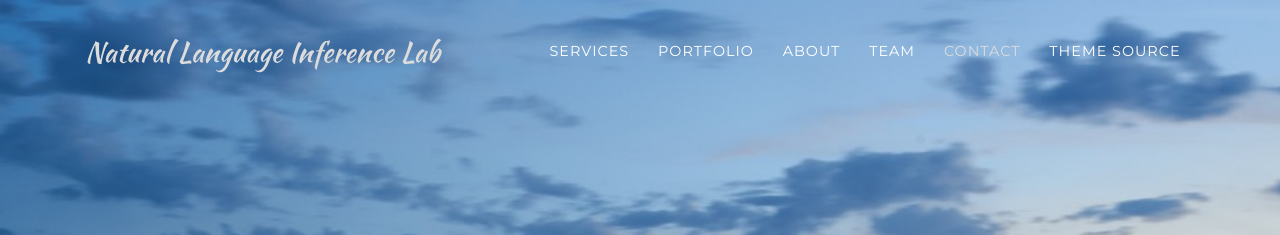
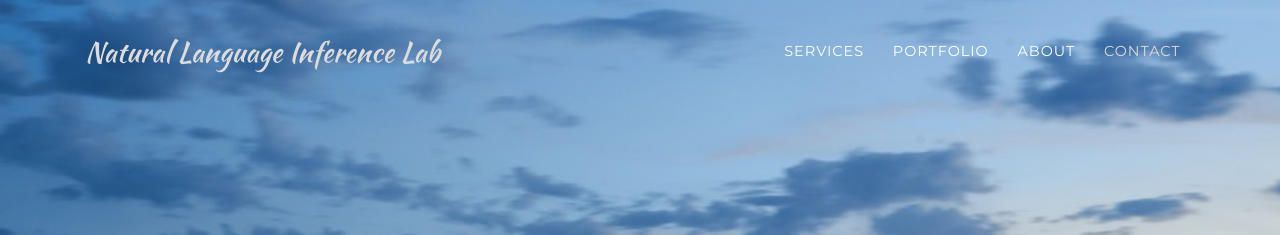
Before and after one commit to NaturalLanguageInference/NaturalLanguageInference.github.io, a Jekyll site: the page built from index.md, in a window 1280 px wide. Shown: the top 235 px of the page. Built offline with Jekyll 4.4.1, drawn with Linux system fonts in a browser that asks for light colours; some web fonts are replaced.

Commit message:
Update navigation.yml

```diff
--- a/_data/navigation.yml
+++ b/_data/navigation.yml
@@ -8,11 +8,5 @@ nav:
   - title: "About"
     section: timeline
 
-  - title: "Team"
-    section: team
-
   - title: "Contact"
     section: contact
-
-  - title: "Theme Source"
-    url: https://github.com/raviriley/agency-jekyll-theme/
```
